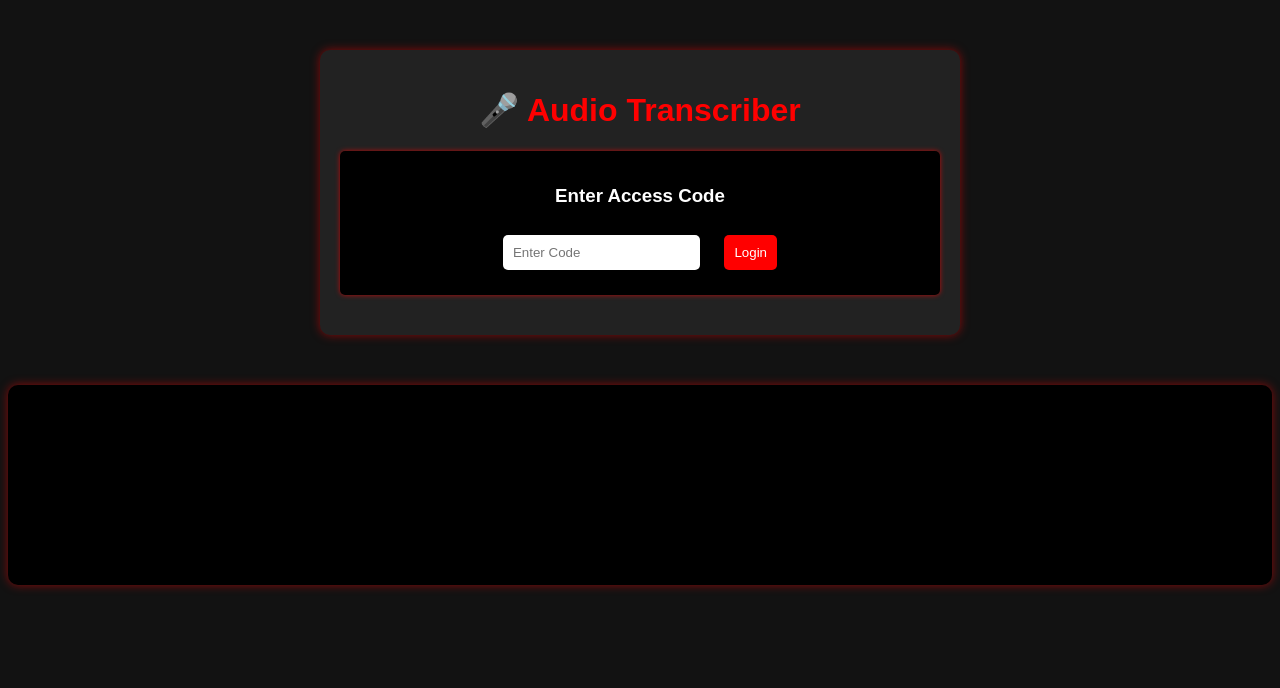
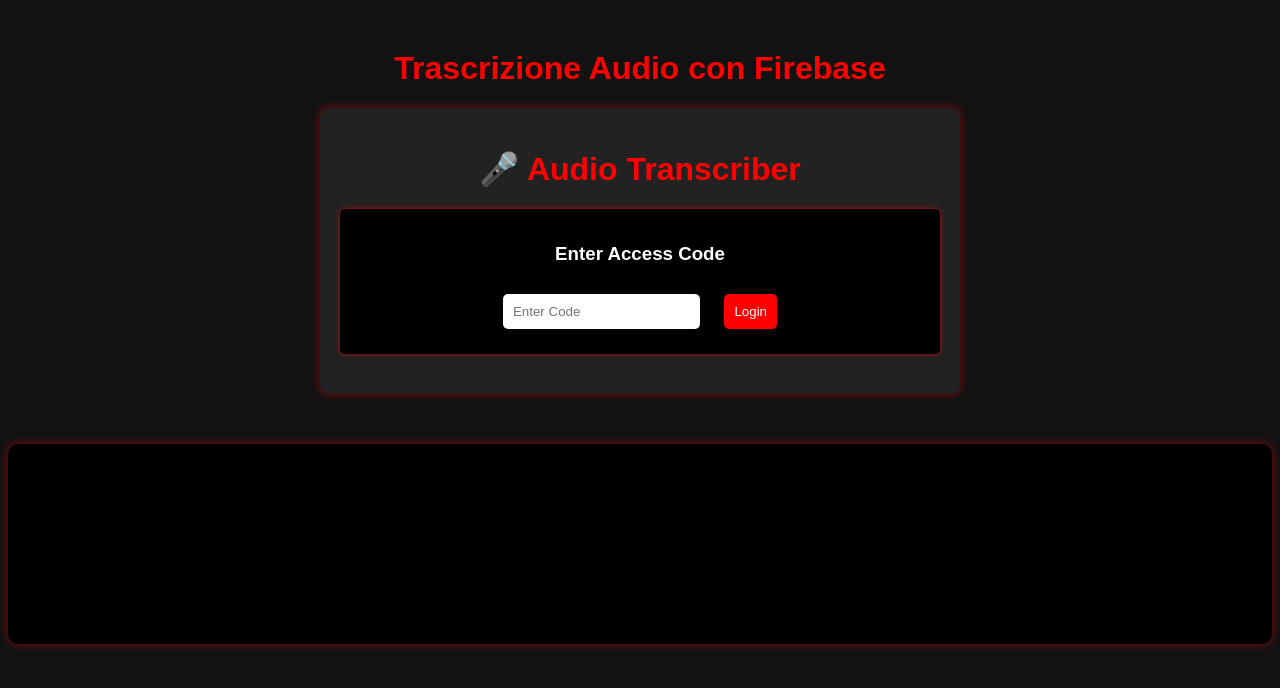
Before and after one commit to ShimOne420/FrontendAudioTranscriber, a plain HTML site: page index.html in a window 1280 px wide. Drawn offline with Linux system fonts and the light colour scheme.

Commit message:
Update index.html

```diff
--- a/index.html
+++ b/index.html
@@ -1,6 +1,8 @@
 <!DOCTYPE html>
 <html lang="en">
 <head>
+    <h1>Trascrizione Audio con Firebase</h1>
+
 
     <meta charset="UTF-8">
     <meta name="viewport" content="width=device-width, initial-scale=1.0">
@@ -8,7 +10,7 @@
     <link rel="stylesheet" href="style.css">
     <script defer src="script.js"></script>
 
-     <!-- 🔥 Importazione dello script JavaScript -->
+ <!-- 🔥 Importazione dello script JavaScript -->
  <script type="module" src="firebase-config.js"></script>
  <script type="module" src="script.js"></script>
 
```
